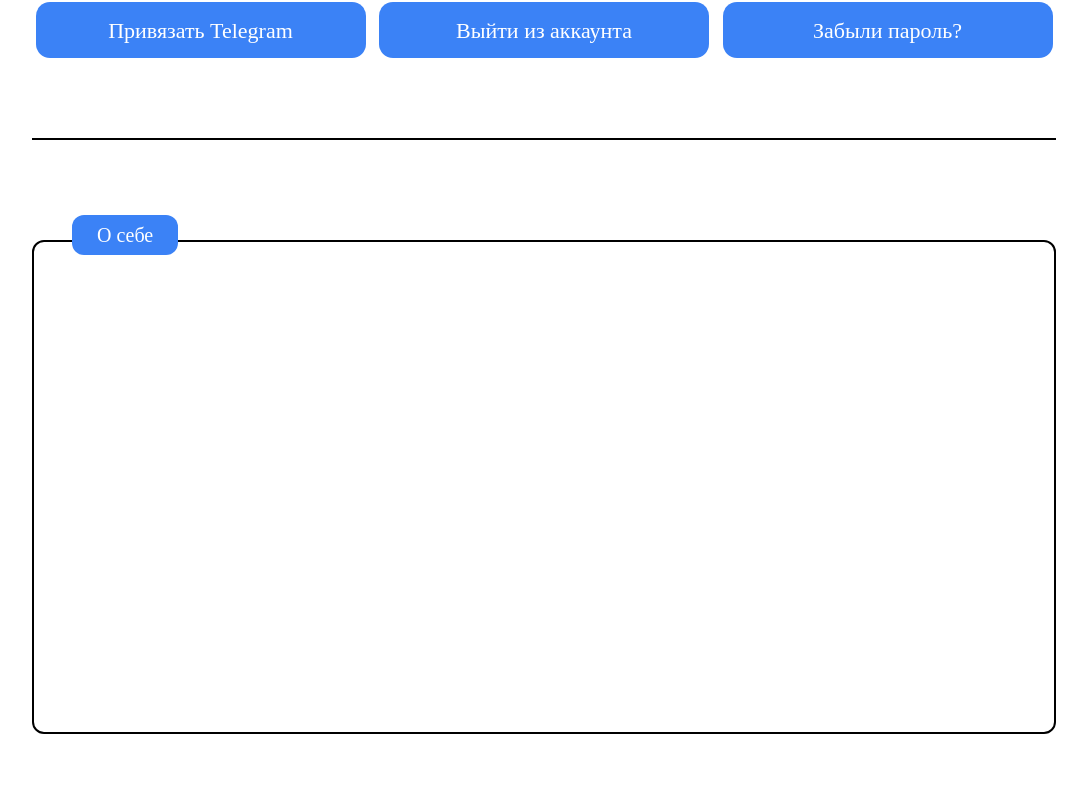
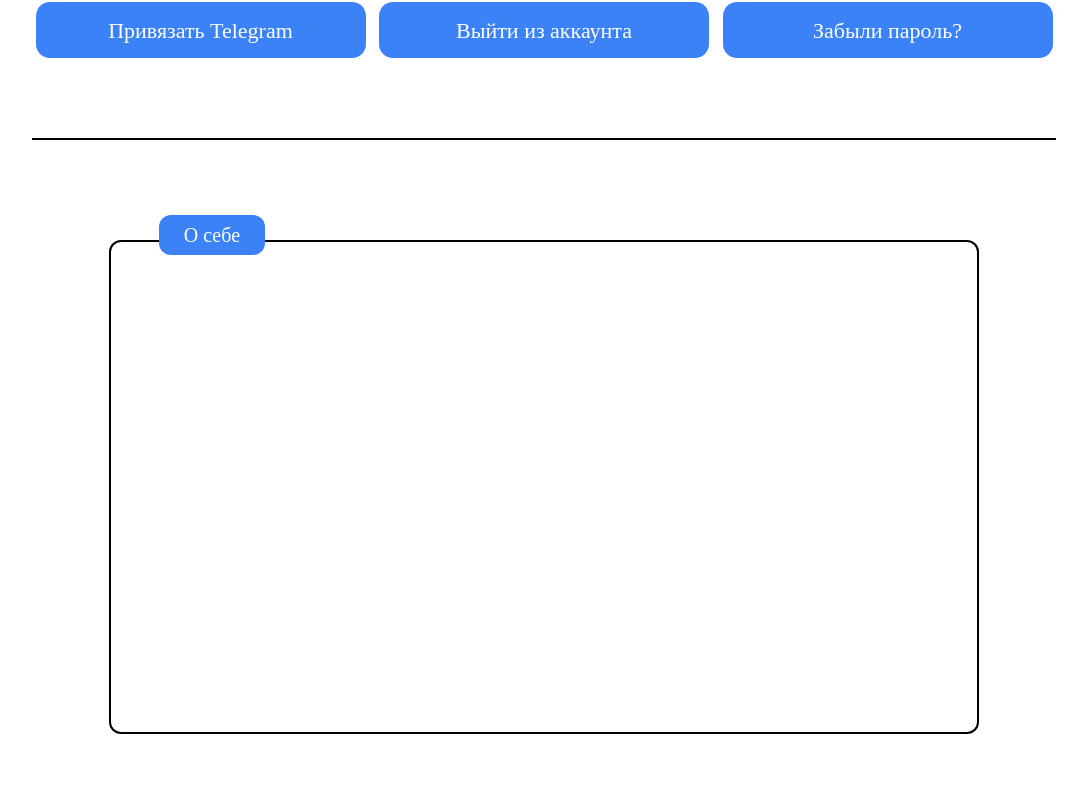
Before and after one commit to OverflowProjectMSP/final, a Vue app in the folder client/: page /newsetting in a window 1280 px wide. Shown: the part 1008-1820 px from the top of the page, without its empty margins (96-1183 px from the left). Built offline with nearby package versions, Linux system fonts and the light colour scheme; no server answers; a web font is replaced by a local one.

Commit message:
Немного изменены настройки

```diff
--- a/client/src/components/Edit/NewsettingComp.vue
+++ b/client/src/components/Edit/NewsettingComp.vue
@@ -300,14 +300,18 @@ export default {
 .aboutme {
   display: flex;
   flex-direction: column;
+  align-items: center;
   width: 100%;
   padding-top: 100px;
   padding-bottom: 100px;
-  position: relative;
 }
 
 .about-comp {
+  width: 85%;
   padding-bottom: 80px;
+  display: flex;
+  justify-content: center;
+  position: relative;
 }
 
 .aboutme textarea {
@@ -322,8 +326,8 @@ export default {
 
 .aboutme span {
   position: absolute;
-  left: 40px;
-  top: 75px;
+  left: 50px;
+  top: -25px;
 
   background-color: #3b82f6;
   color: #fff;
@@ -483,6 +487,10 @@ input[type="number"] {
   .btns button {
     width: 95px;
   }
+
+  .about-comp {
+    width: 100%;
+  }
 }
 
 @media (max-width: 730px) {
```
